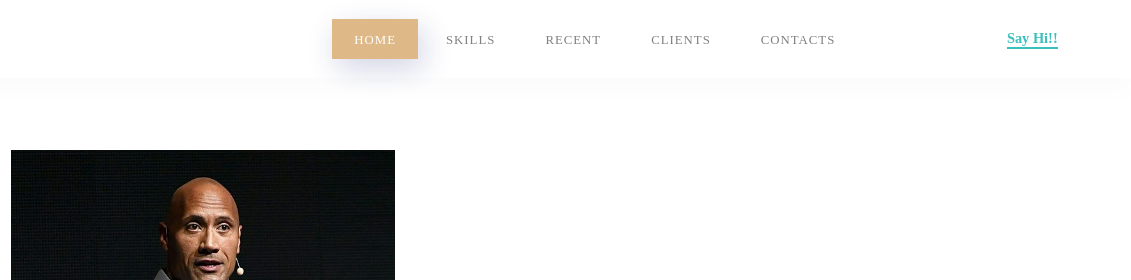
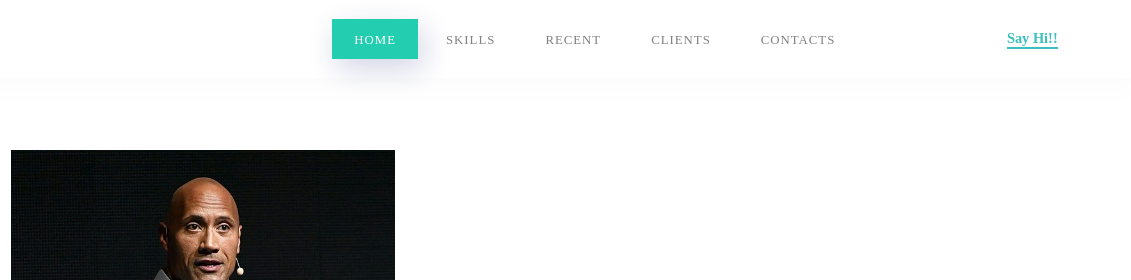
Before and after one commit to unnati1988/Web-dev_project_ShapeAI, a plain HTML site: page index.html in a window 1280 px wide. In both pictures the pointer is over the link "HOME". Shown: the top 280 px of the page, 149-1280 px from the left. Drawn offline with Linux system fonts and the light colour scheme.

Commit message:
Add files via upload

```diff
--- a/style.css
+++ b/style.css
@@ -116,7 +116,7 @@ a{
 }
 
 .menu li a:hover {
-  background-color: burlywood;
+  background-color:#23cdaf ;
   color: white;
   box-shadow: 5px 10px 30px rgba(32, 039, 119, 0.2);
 }
```
